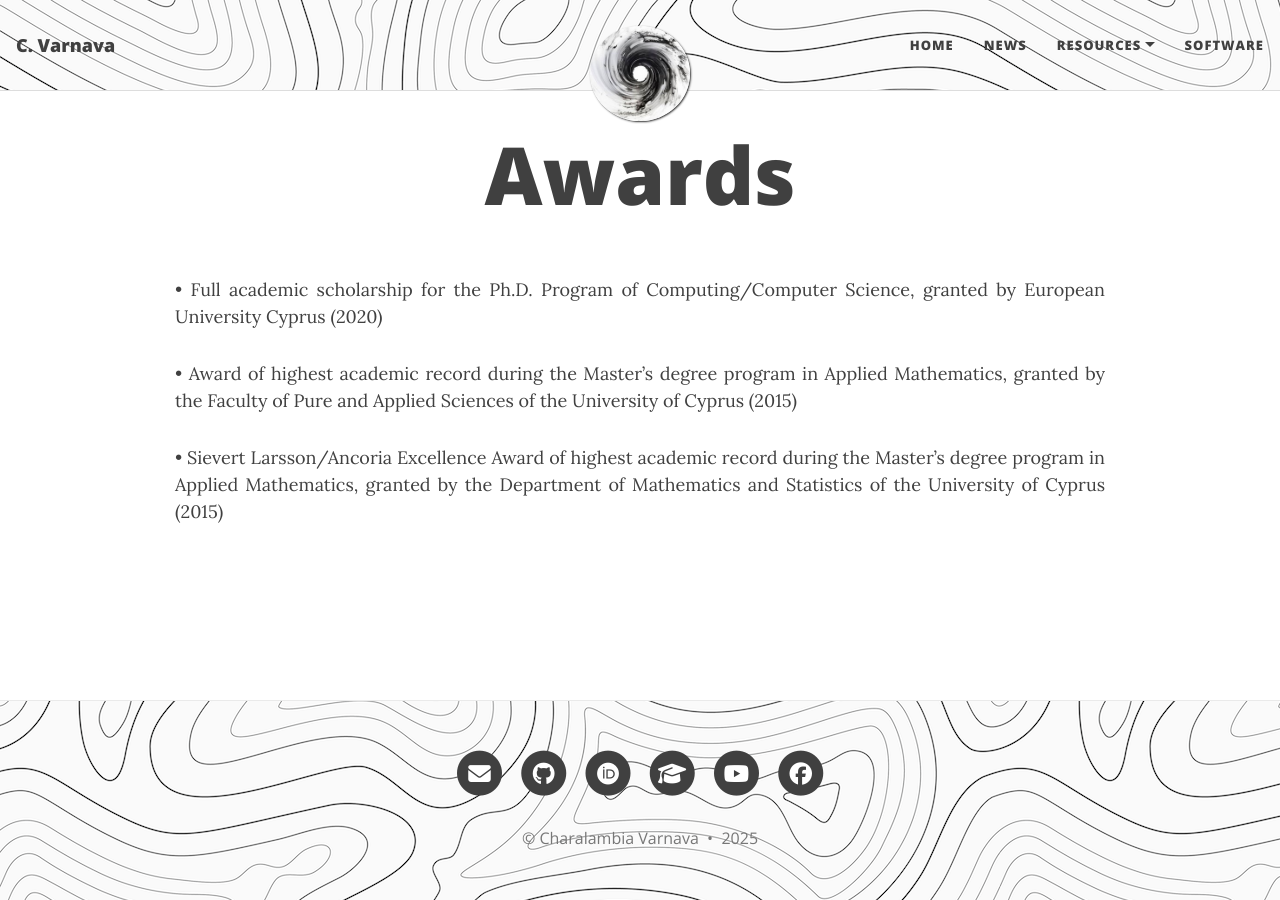
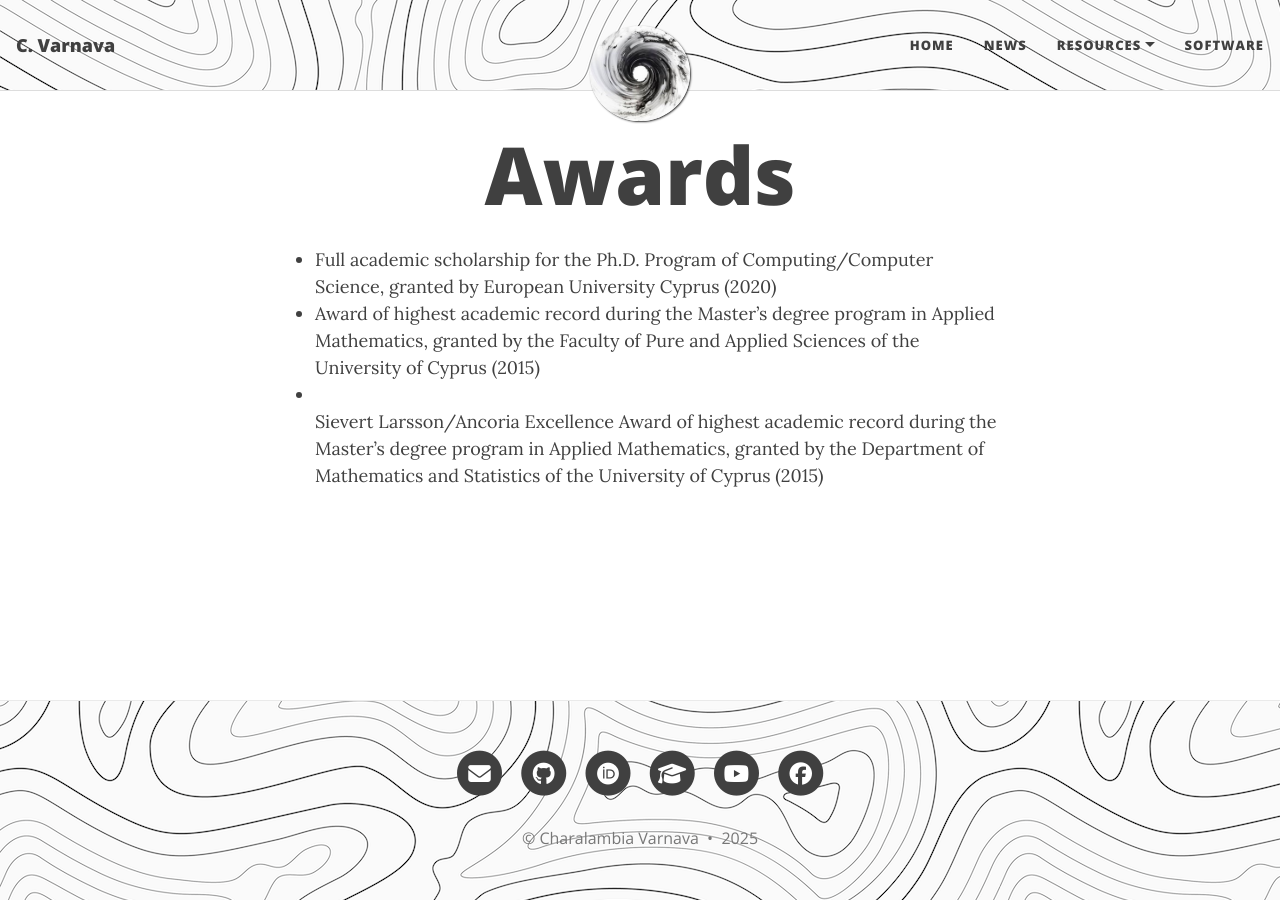
Before and after one commit to ch-var/ch-var.github.io, a Jekyll site: the page built from awards.html, in a window 1280 px wide. Built offline with Jekyll 4.4.1, drawn with Linux system fonts in a browser that asks for light colours.

Commit message:
Update awards.html

```diff
--- a/awards.html
+++ b/awards.html
@@ -20,6 +20,8 @@
   }
 </style>
 
-<p align='justify'>&#8226; Full academic scholarship for the Ph.D. Program of Computing/Computer Science, granted by European University Cyprus (2020)</li>
-<p align='justify'>&#8226; Award of highest academic record during the Master’s degree program in Applied Mathematics, granted by the Faculty of Pure and Applied Sciences of the University of Cyprus (2015) </p>
-<p align='justify'>&#8226; Sievert Larsson/Ancoria Excellence Award of highest academic record during the Master’s degree program in Applied Mathematics, granted by the Department of Mathematics and Statistics of the University of Cyprus (2015)</p>
+<ul>
+<li>Full academic scholarship for the Ph.D. Program of Computing/Computer Science, granted by European University Cyprus (2020)</li>
+<li>Award of highest academic record during the Master’s degree program in Applied Mathematics, granted by the Faculty of Pure and Applied Sciences of the University of Cyprus (2015)</li>
+<li></li>Sievert Larsson/Ancoria Excellence Award of highest academic record during the Master’s degree program in Applied Mathematics, granted by the Department of Mathematics and Statistics of the University of Cyprus (2015)</li>
+</ul>
```
